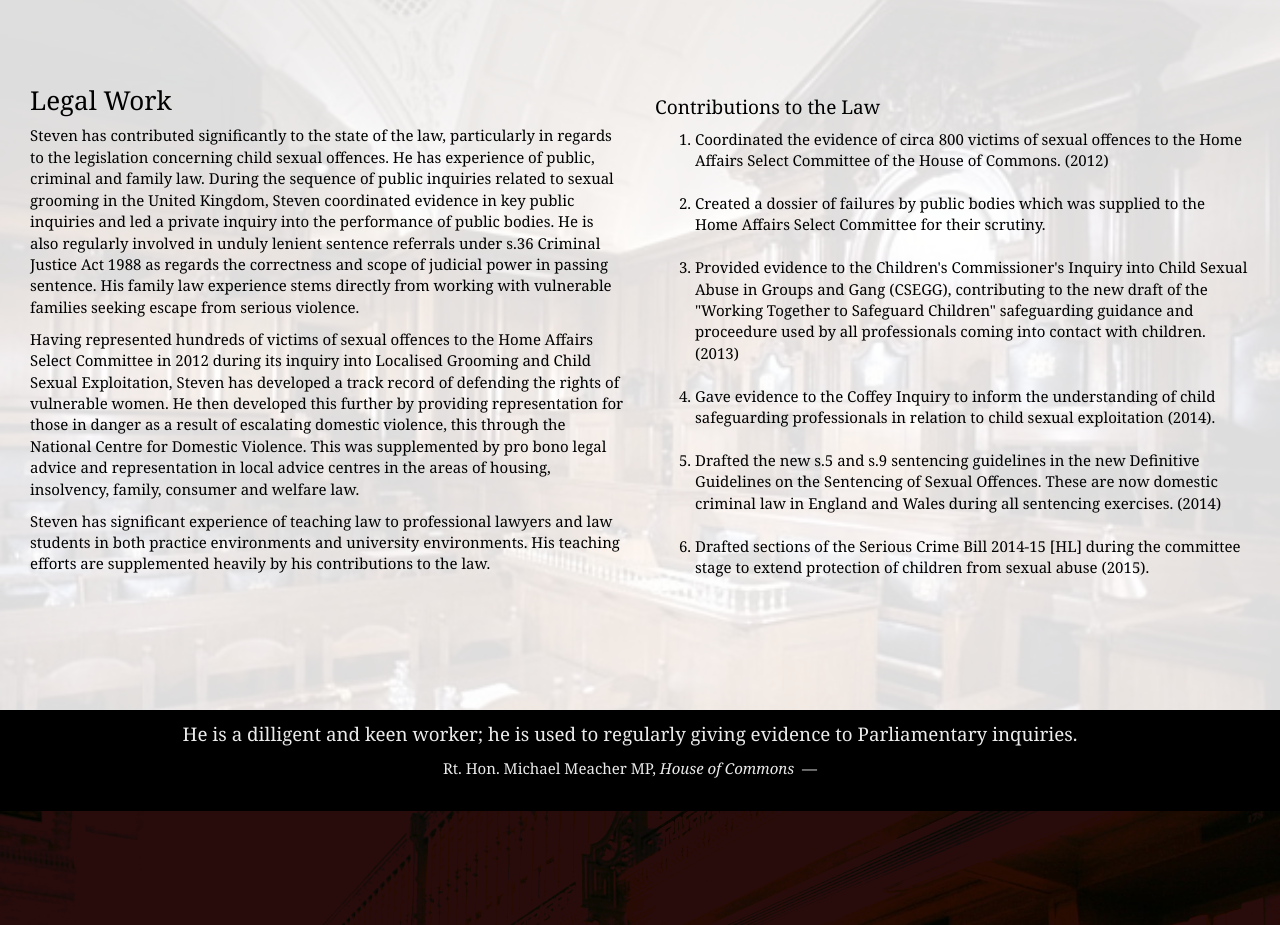
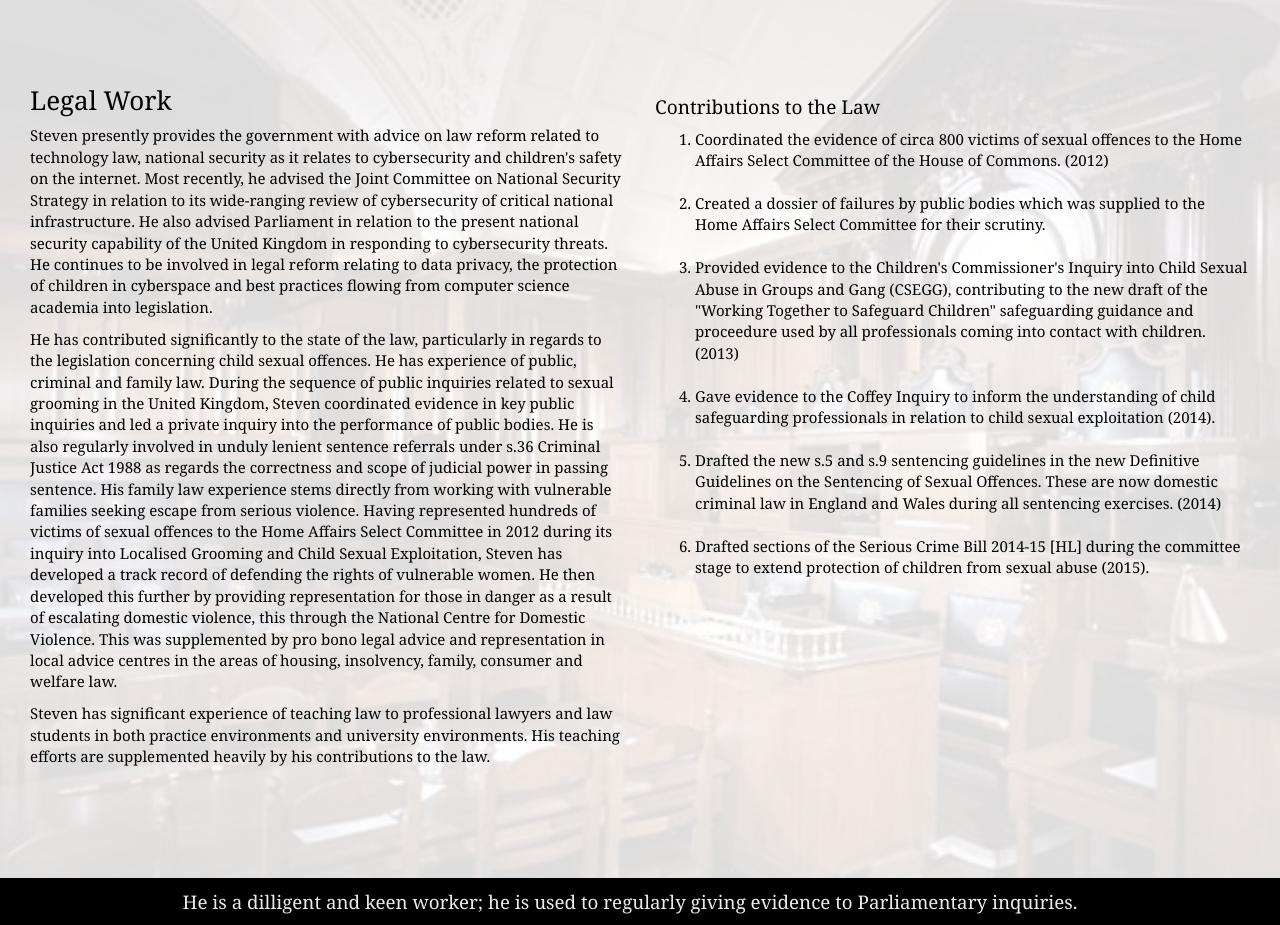
Before and after one commit to walkerandco/walkerandco.github.io, a plain HTML site: page index.html in a window 1280 px wide. Shown: the part 2240-3165 px from the top of the page. Drawn offline with nearby package versions, Linux system fonts and the light colour scheme.

Commit message:
amended legal work section to incorporate cybersecurity work

```diff
--- a/index.html
+++ b/index.html
@@ -226,13 +226,11 @@ commons
 			<div class="col-md-6">
 				<h3>Legal Work</h3>
 				<p>
-					Steven has contributed significantly to the state of the law, particularly in regards to the legislation concerning child sexual offences. He has experience of public, criminal and family law. During the sequence of public inquiries related to sexual
-					grooming in the United Kingdom, Steven coordinated evidence in key public inquiries and led a private inquiry into the performance of public bodies. He is also regularly involved in unduly lenient sentence referrals under s.36 Criminal Justice Act
-					1988 as regards the correctness and scope of judicial power in passing sentence. His family law experience stems directly from working with vulnerable families seeking escape from serious violence.
+					Steven presently provides the government with advice on law reform related to technology law, national security as it relates to cybersecurity and children's safety on the internet. Most recently, he advised the Joint Committee on National Security Strategy in relation to its wide-ranging review of cybersecurity of critical national infrastructure. He also advised Parliament in relation to the present national security capability of the United Kingdom in responding to cybersecurity threats. He continues to be involved in legal reform relating to data privacy, the protection of children in cyberspace and best practices flowing from computer science academia into legislation.
 				</p>
 				<p>
-					Having represented hundreds of victims of sexual offences to the Home Affairs Select Committee in 2012 during its inquiry into Localised Grooming and Child Sexual Exploitation, Steven has developed a track record of defending the rights of vulnerable
-					women. He then developed this further by providing representation for those in danger as a result of escalating domestic violence, this through the National Centre for Domestic Violence. This was supplemented by pro bono legal advice and representation
+					He has contributed significantly to the state of the law, particularly in regards to the legislation concerning child sexual offences. He has experience of public, criminal and family law. During the sequence of public inquiries related to sexual grooming in the United Kingdom, Steven coordinated evidence in key public inquiries and led a private inquiry into the performance of public bodies. He is also regularly involved in unduly lenient sentence referrals under s.36 Criminal Justice Act
+					1988 as regards the correctness and scope of judicial power in passing sentence. His family law experience stems directly from working with vulnerable families seeking escape from serious violence. 	Having represented hundreds of victims of sexual offences to the Home Affairs Select Committee in 2012 during its inquiry into Localised Grooming and Child Sexual Exploitation, Steven has developed a track record of defending the rights of vulnerable women. He then developed this further by providing representation for those in danger as a result of escalating domestic violence, this through the National Centre for Domestic Violence. This was supplemented by pro bono legal advice and representation
 					in local advice centres in the areas of housing, insolvency, family, consumer and welfare law.
 				</p>
 				<p>
```
